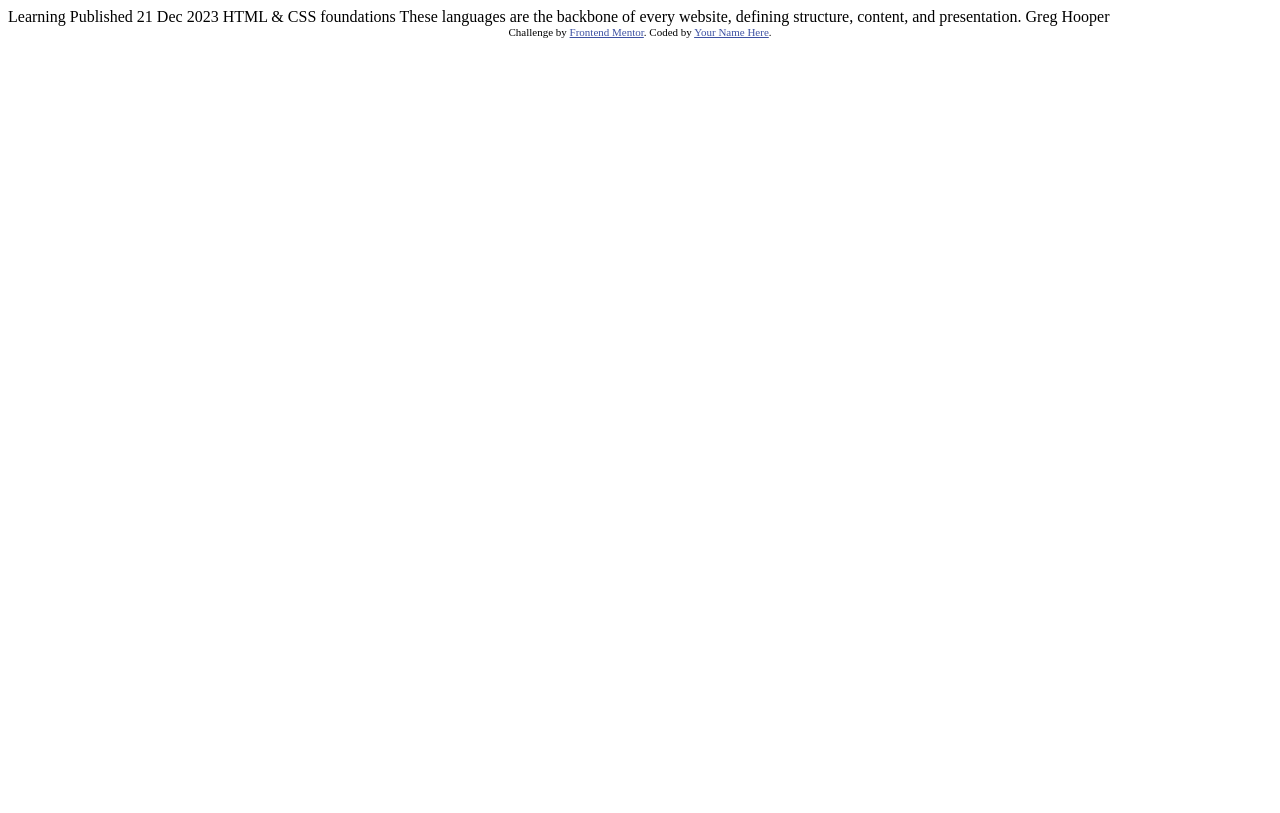
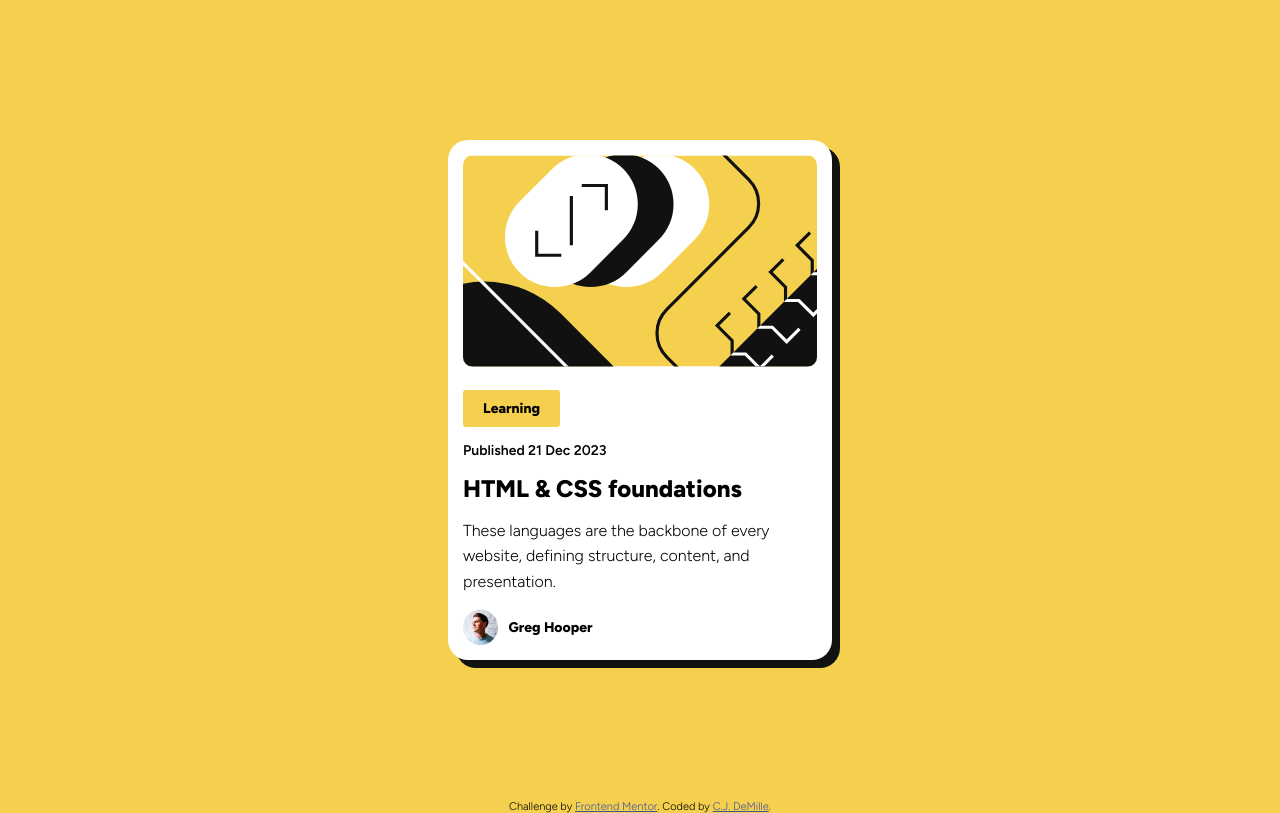
Before and after one commit to cjdemille/blog-card, a website: page index.html in a window 1280 px wide. Drawn offline with Linux system fonts and the light colour scheme.

Commit message:
finish styling

```diff
--- a/index.html
+++ b/index.html
@@ -6,29 +6,37 @@
 
   <link rel="icon" type="image/png" sizes="32x32" href="./assets/images/favicon-32x32.png">
 
+  <link rel="preconnect" href="https://fonts.googleapis.com">
+  <link rel="preconnect" href="https://fonts.gstatic.com" crossorigin>
+  <link href="https://fonts.googleapis.com/css2?family=Figtree:wght@300;600;800&display=swap" rel="stylesheet">
+
+  <link rel="stylesheet" href="css/style.css">
+
   <title>Frontend Mentor | Blog preview card</title>
 
   <!-- Feel free to remove these styles or customise in your own stylesheet 👍 -->
   <style>
-    .attribution { font-size: 11px; text-align: center; }
-    .attribution a { color: hsl(228, 45%, 44%); }
+
   </style>
 </head>
 <body>
+  <main>
+    <section class="card">
+      <img src="assets/images/illustration-article.svg" alt="illustration" class="card__header-img">
+      <span class="card__tag">Learning</span>
+      <span class="card__publish-date">Published 21 Dec 2023</span>
+      <h3 class="card__heading">HTML & CSS foundations</h3>
+      <p class="card__text">These languages are the backbone of every website, defining structure, content, and presentation.</p>
+      <div class="card__attribution">
+        <img src="assets/images/image-avatar.webp" alt="Greg Hooper" class="card__author-img">
+        <span class="card__author-name">Greg Hooper</span>
+      </div>
+    </section>
+  </main>
 
-  Learning
-
-  Published 21 Dec 2023
-
-  HTML & CSS foundations
-
-  These languages are the backbone of every website, defining structure, content, and presentation.
-
-  Greg Hooper
-
-  <div class="attribution">
+  <footer class="footer">
     Challenge by <a href="https://www.frontendmentor.io?ref=challenge" target="_blank">Frontend Mentor</a>.
-    Coded by <a href="#">Your Name Here</a>.
-  </div>
+    Coded by <a href="https://www.cjdemille.io">C.J. DeMille</a>.
+  </footer>
 </body>
 </html>
--- a/package.json
+++ b/package.json
@@ -4,7 +4,7 @@
   "description": "![Design preview for the Blog preview card coding challenge](./design/desktop-preview.jpg)",
   "main": "index.js",
   "scripts": {
-    "test": "echo \"Error: no test specified\" && exit 1"
+    "watch:sass": "sass sass/main.scss css/style.css -w"
   },
   "keywords": [],
   "author": "",
--- /dev/null
+++ b/sass/abstracts/_variables.scss
@@ -0,0 +1,5 @@
+$color-primary: hsl(47, 88%, 63%);
+
+$color-white: hsl(0, 0%, 100%);
+$color-grey:hsl(0, 0%, 50%);
+$color-black:hsl(0, 0%, 7%);
--- /dev/null
+++ b/sass/base/_base.scss
@@ -0,0 +1,20 @@
+html{
+    font-size:62.5%;
+}
+
+body{
+    background-color: $color-primary;
+
+}
+main{
+    position: relative;
+    height:100vh;
+    width:100vw;
+    display: flex;
+    align-items: center;
+    justify-content: center;
+}
+
+
+.footer { font-size: 11px; text-align: center; }
+.footer a { color: hsl(228, 45%, 44%); }
--- /dev/null
+++ b/sass/base/_reset.scss
@@ -0,0 +1,7 @@
+*,
+*::before,
+*::after{
+    margin:0;
+    padding:0;
+    box-sizing: border-box;
+}
--- /dev/null
+++ b/sass/base/_type.scss
@@ -0,0 +1,3 @@
+body{
+    font-family: 'Figtree', sans-serif;
+}
--- /dev/null
+++ b/sass/components/_card.scss
@@ -0,0 +1,81 @@
+.card {
+    background-color: $color-white;
+    position: relative;
+    border-radius: 2rem;
+    padding: 1.5rem;
+    width: 90%;
+    max-width: 38.4rem;
+    max-height: 52.2rem;
+
+
+
+    &::after {
+        content: '';
+        position: absolute;
+        background-color: $color-black;
+        width: 100%;
+        height: 100%;
+        bottom: -.75rem;
+        right: -.75rem;
+        border-radius: 2rem;
+        z-index: -100;
+    }
+
+    &__header-img {
+        width: 100%;
+        margin: 0 auto 2rem;
+        border-radius: 1rem;
+    }
+
+    &__tag {
+        display: inline-block;
+        padding: 1rem 2rem;
+        background-color: $color-primary;
+        border-radius: 3px;
+        clear: both;
+        font-size: 1.4rem;
+        font-weight: 800;
+        margin-bottom: 1.5rem;
+    }
+
+    &__publish-date {
+        display: block;
+        font-size: 1.4rem;
+        font-weight: 600;
+        margin-bottom: 1.5rem;
+    }
+
+    &__heading {
+        font-size: 2.4rem;
+        margin-bottom: 1.5rem;
+        transition: all .2s;
+
+        &:hover {
+            color: $color-primary;
+            cursor: pointer;
+        }
+    }
+
+    &__text {
+        font-size: 1.6rem;
+        line-height: 1.6;
+        font-weight: 300;
+    }
+
+    &__attribution {
+        display: flex;
+        align-items: center;
+        margin-top: 1.5rem;
+    }
+
+    &__author-img {
+        width: 10%;
+        margin-right: 1rem;
+    }
+
+    &__author-name {
+        font-weight: 800;
+        font-size: 1.4rem;
+    }
+
+}
--- /dev/null
+++ b/sass/main.scss
@@ -0,0 +1,8 @@
+@import 'abstracts/mixins';
+@import 'abstracts/variables';
+
+@import 'base/reset';
+@import 'base/base';
+@import 'base/type';
+
+@import 'components/card';
```
Also changed, not shown: css/style.css (added), sass/abstracts/_mixins.scss (added), 2 other files.
